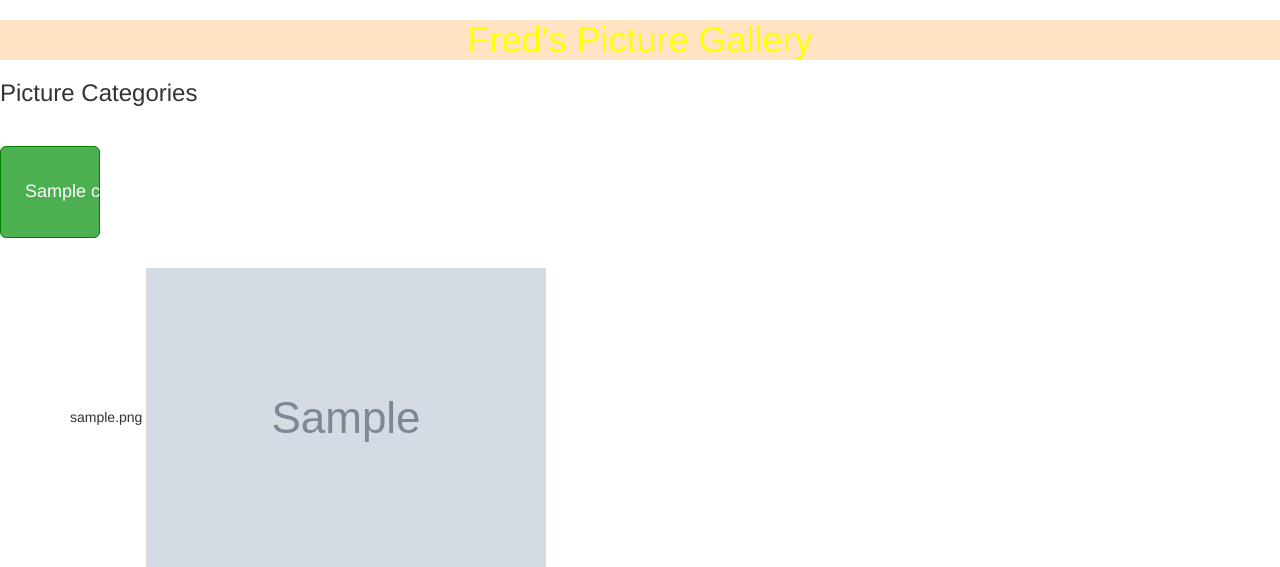
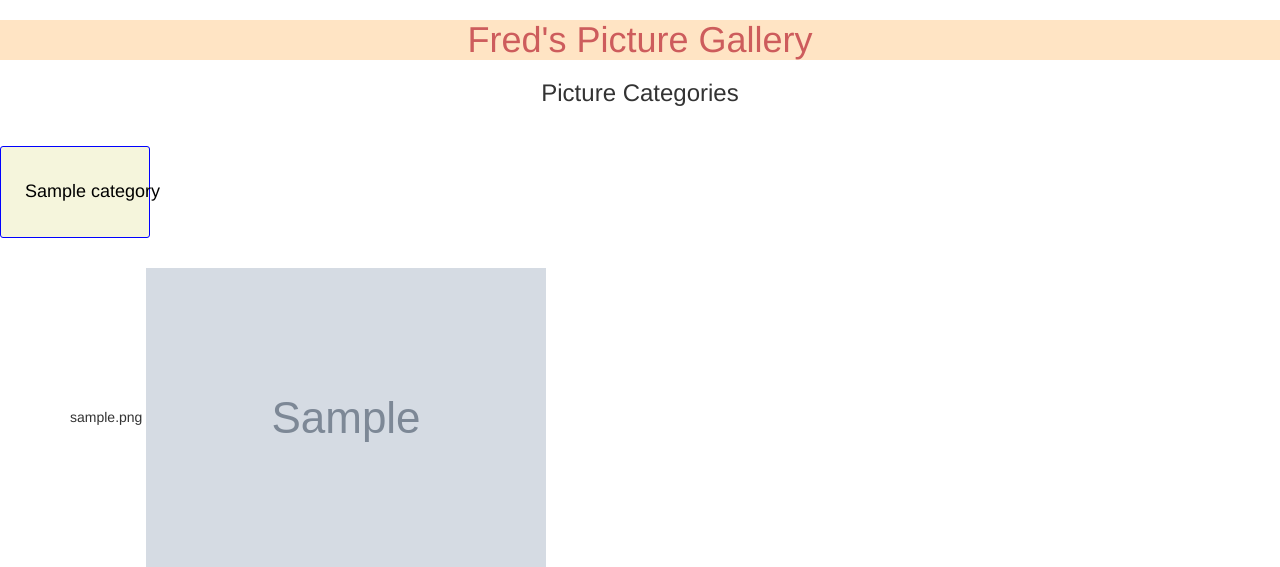
Before and after one commit to OjureFred/WebView-Gallery, a Django app: page /gallery/ in a window 1280 px wide. Shown: the part 52-619 px from the top of the page. Run offline with Django 3.2, Linux system fonts and the light colour scheme; tables that the repository leaves empty hold one stand-in row (values such as "Sample post"); grey boxes marked "Sample" are stand-in pictures; some libraries are stand-ins or nearby versions.

Commit message:
Added more styles to buttons

```diff
--- a/gallery/templates/welcome.html
+++ b/gallery/templates/welcome.html
@@ -1,18 +1,17 @@
 {%extends 'all-pics/base.html'%} {% block content %} {{block.super}}
 
-<h3>Picture Categories</h3>
+<h3 class="text-center">Picture Categories</h3>
 
-   <div class="btn-group" style="width:100%">
+<div class="btn-group" style="width: 100%;">
    {% for category in pic_categories %}
 
-         <button class="btn btn-outline-primary btn-lg">
+   <button class="btn success btn-sm">
       <h4>{{category.category_name}}</h4>
    </button>
 
    {% endfor %}
 </div>
 <div class="container">
-
    {{latest_gallery.image_name}}
    <img src="{{latest_gallery.image}}" />
 </div>
--- a/static/css/basepics.css
+++ b/static/css/basepics.css
@@ -1,19 +1,21 @@
 h1 {
-    color: yellow;
+   color: indianred;
    background-color: bisque;
 }
 
 button {
    padding: 20px;
-    width: 100px;
+   width: 150px;
+   text-align: center;
    border-radius: 30px;
+   background-color: blue;
 }
 
 .btn-group button {
-    background-color: #4CAF50; /* Green background */
-    border: 1px solid green; /* Green border */
+   background-color: beige; /* Green background */
+   border: 1px solid blue; /* Green border */
    margin: 30px;
-    color: white; /* White text */
+   color: black; /* White text */
    padding: 25px 24px; /* Some padding */
    cursor: pointer; /* Pointer/hand icon */
    float: left; /* Float the buttons side by side */
```
Lines whose indentation alone changed are shown as unchanged.
